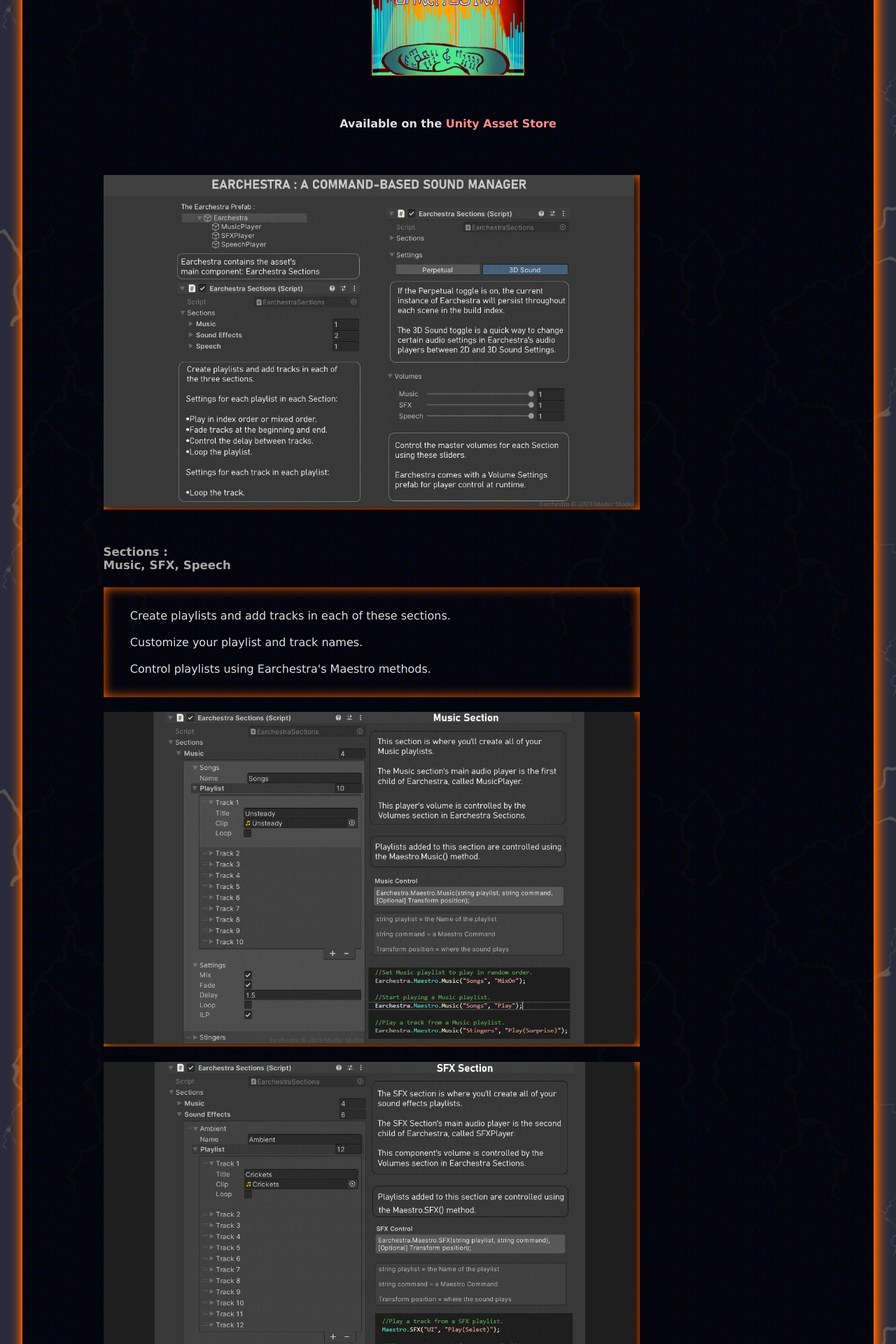
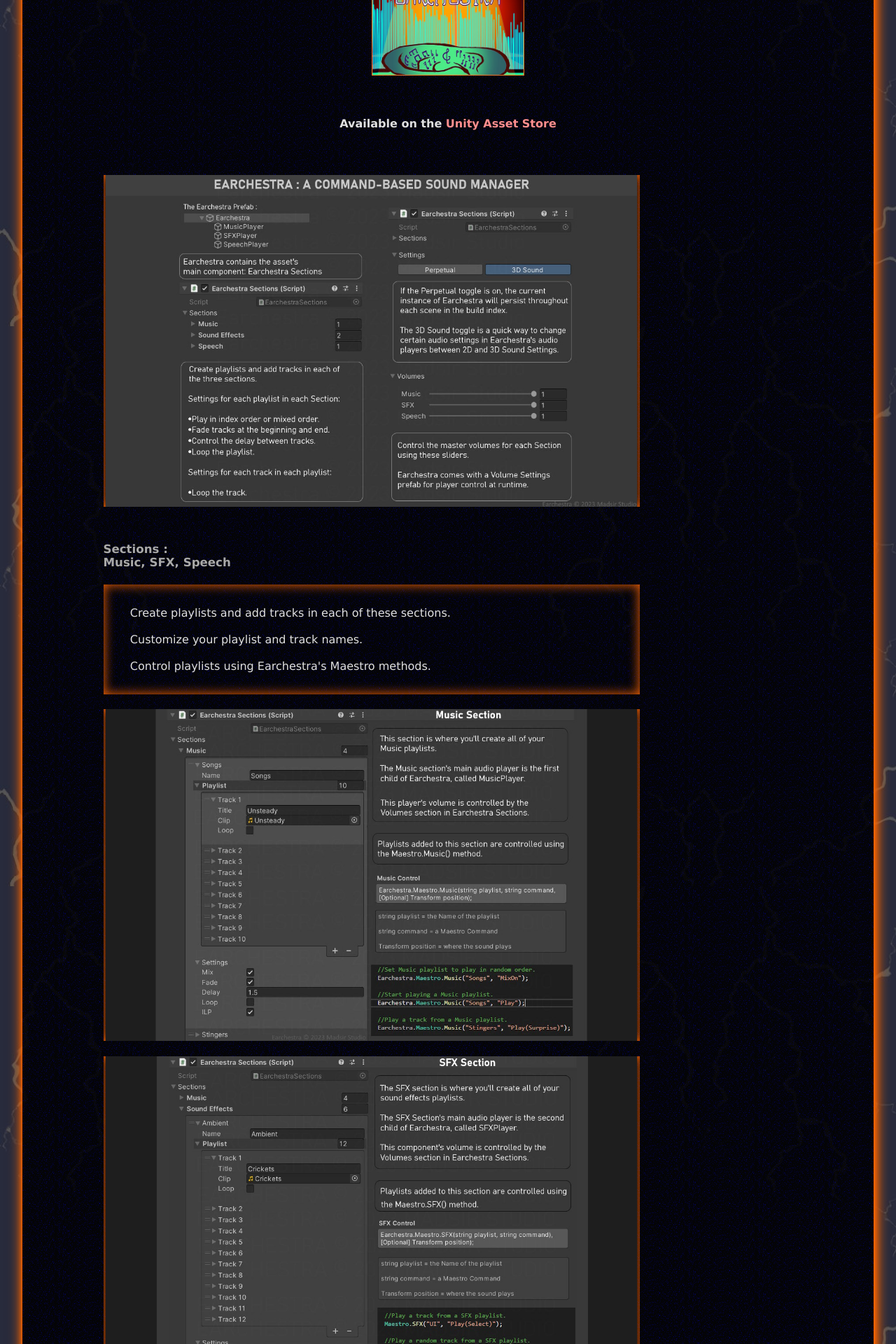
Before and after one commit to Madsir/madsirstudio.github.io, a Jekyll site: the page built from earchestra/index.html, in a window 1280 px wide. Shown: the part 334-2254 px from the top of the page at 70% size. Built offline with Jekyll 4.4.1, drawn with Linux system fonts in a browser that asks for light colours.

Commit message:
Update index.html

```diff
--- a/earchestra/index.html
+++ b/earchestra/index.html
@@ -95,7 +95,7 @@
     <h5>Available on the <a href="https://assetstore.unity.com/packages/slug/252445">Unity Asset Store</a></h5>
     <br>
     	  		<div class="around">
-		<a href="/Assets/earchestraSectionsMSS.jpg"><img src="/Assets/earchestraSectionsMSS.jpg" alt="Earchestra Sections" width="99%"></a>
+		<a href="/Assets/earchestraSectionsMSS.jpg"><img src="/Assets/earchestraSectionsMSS.jpg" alt="Earchestra Sections" width="99%"style=display:block;margin-left:auto;margin-right:auto></a>
 		</div>
     <br>
     <h2>Sections :<br>Music, SFX, Speech</h2>
@@ -106,13 +106,13 @@
     Control playlists using Earchestra's Maestro methods.</p>
 		  <br></div>
 	  	  	  		<div class="around">
-		<a href="/Assets/earchestraMusicSectionMSS.jpg"><img src="/Assets/earchestraMusicSectionMSS.jpg" alt="Earchestra Sections" width="99%"></a>
+		<a href="/Assets/earchestraMusicSectionMSS.jpg"><img src="/Assets/earchestraMusicSectionMSS.jpg" alt="Earchestra Sections" width="99%"style=display:block;margin-left:auto;margin-right:auto></a>
 		</div>
 	  	  	  		<div class="around">
-		<a href="/Assets/earchestraSFXSectionMSS.jpg"><img src="/Assets/earchestraSFXSectionMSS.jpg" alt="Earchestra Sections" width="99%"></a>
+		<a href="/Assets/earchestraSFXSectionMSS.jpg"><img src="/Assets/earchestraSFXSectionMSS.jpg" alt="Earchestra Sections" width="99%"style=display:block;margin-left:auto;margin-right:auto></a>
 		</div>
 	  	  	  		<div class="around">
-		<a href="/Assets/earchestraSpeechSectionMSS.jpg"><img src="/Assets/earchestraSpeechSectionMSS.jpg" alt="Earchestra Sections" width="99%"></a>
+		<a href="/Assets/earchestraSpeechSectionMSS.jpg"><img src="/Assets/earchestraSpeechSectionMSS.jpg" alt="Earchestra Sections" width="99%"style=display:block;margin-left:auto;margin-right:auto></a>
 		</div>
     <br>
 <br><!--
@@ -138,7 +138,7 @@
   <br>
 	  </div>
 	  	  	  	  		<div class="around">
-		<a href="/Assets/earchestraEnsemble.jpg"><img src="/Assets/earchestraEnsemble.jpg" alt="Earchestra Ensemble" width="99%"></a>
+		<a href="/Assets/earchestraEnsemble.jpg"><img src="/Assets/earchestraEnsemble.jpg" alt="Earchestra Ensemble" width="99%"style=display:block;margin-left:auto;margin-right:auto></a>
 		</div>
   <br>
   <h2>Earchestra's Maestro Methods</h2>
@@ -149,7 +149,7 @@
       <br>
 	  </div>
 	  	  	  	  	  		<div class="around">
-		<a href="/Assets/earchestraMaestroCommands.jpg"><img src="/Assets/earchestraMaestroCommands.jpg" alt="Earchestra Maestro Commands" width="99%"></a>
+		<a href="/Assets/earchestraMaestroCommands.jpg"><img src="/Assets/earchestraMaestroCommands.jpg" alt="Earchestra Maestro Commands" width="99%"style=display:block;margin-left:auto;margin-right:auto></a>
 		</div>
   <br>
       <br>
```
